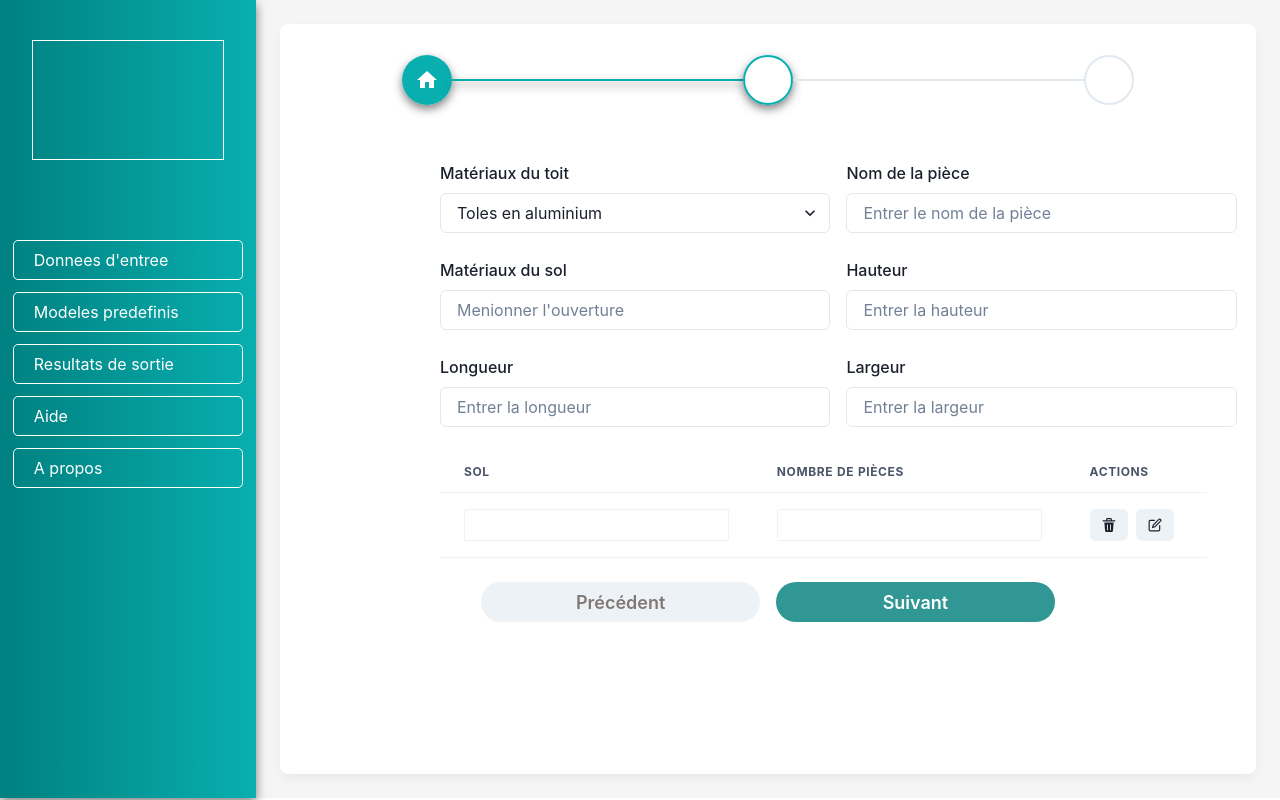
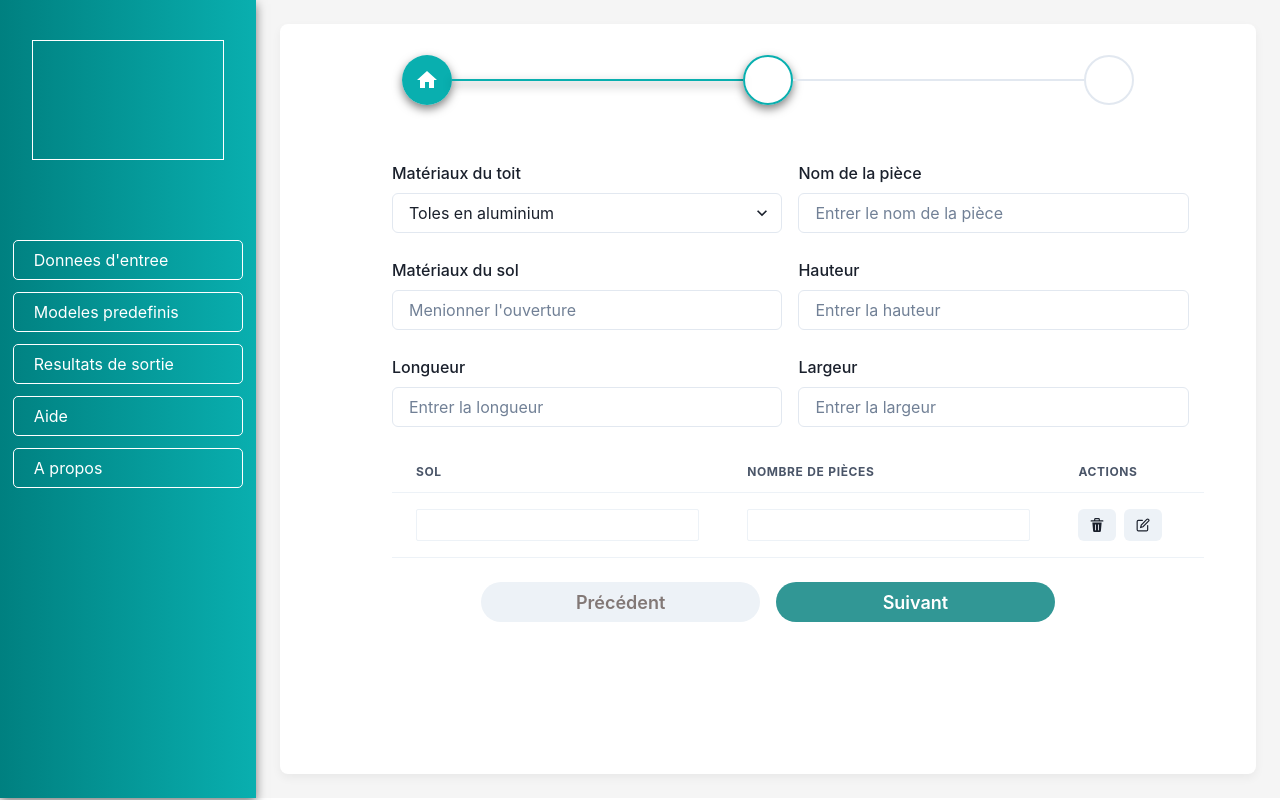
Before and after one commit to Essimbi/electron-react-test, a React (Create React App) app in the folder app/: page / in a window 1280 px wide. Built offline with nearby package versions, Linux system fonts and the light colour scheme.

Commit message:
Mise à jour de la marge des deux premiers forms du stepper

```diff
--- a/app/src/Components/ContenSteperWraperDonneesPieces/index.tsx
+++ b/app/src/Components/ContenSteperWraperDonneesPieces/index.tsx
@@ -15,7 +15,7 @@ export const DonneesPiecesForm = () => {
     <>
       <Box style={{'display': 'flex', 'flexDirection': 'row'}}>
 
-        <FormControl ml={40} width={'40%'} mt={25}>
+        <FormControl ml={28} width={'40%'} mt={25}>
           <FormLabel >Matériaux du toit</FormLabel>
           <Select>
               <option value="Toles en aluminium">Toles en aluminium</option>
@@ -34,7 +34,7 @@ export const DonneesPiecesForm = () => {
 
       <Box style={{'display': 'flex', 'flexDirection': 'row'}}>
 
-        <FormControl ml={40} width={'40%'} mt={25}>
+        <FormControl ml={28} width={'40%'} mt={25}>
           <FormLabel >Matériaux du sol </FormLabel>
           <Input type={'text'} placeholder="Menionner l'ouverture"/>
         </FormControl>
@@ -48,7 +48,7 @@ export const DonneesPiecesForm = () => {
 
       <Box style={{'display': 'flex', 'flexDirection': 'row'}}>
 
-        <FormControl ml={40} width={'40%'} mt={25}>
+        <FormControl ml={28} width={'40%'} mt={25}>
           <FormLabel >Longueur </FormLabel>
           <Input type={'number'} placeholder="Entrer la longueur"/>
         </FormControl>
@@ -60,7 +60,7 @@ export const DonneesPiecesForm = () => {
 
       </Box>
 
-      <Box style={{'display': 'flex', 'flexDirection': 'row'}} ml={40} mt={25}>
+      <Box style={{'display': 'flex', 'flexDirection': 'row'}} ml={28} mt={25}>
 
         <TableContainer width={'94%'}>
           <Table>
--- a/app/src/Components/ContentStepWrapperInscriptionForm/index.tsx
+++ b/app/src/Components/ContentStepWrapperInscriptionForm/index.tsx
@@ -5,7 +5,7 @@ export const InformForm = () => {
     <>
       <Box style={{'display': 'flex', 'flexDirection': 'row'}}>
 
-        <FormControl ml={40} width={'40%'} mt={25}>
+        <FormControl ml={28} width={'40%'} mt={25}>
           <FormLabel >Matériaux du plafond</FormLabel>
           <Select>
               <option value="Dalle">Dalle</option>
@@ -33,7 +33,7 @@ export const InformForm = () => {
 
       <Box style={{'display': 'flex', 'flexDirection': 'row'}}>
 
-        <FormControl ml={40} width={'40%'} mt={25}>
+        <FormControl ml={28} width={'40%'} mt={25}>
           <FormLabel >Matériaux du sol </FormLabel>
           <Select>
               <option value="Mortier">Mortier</option>
```
